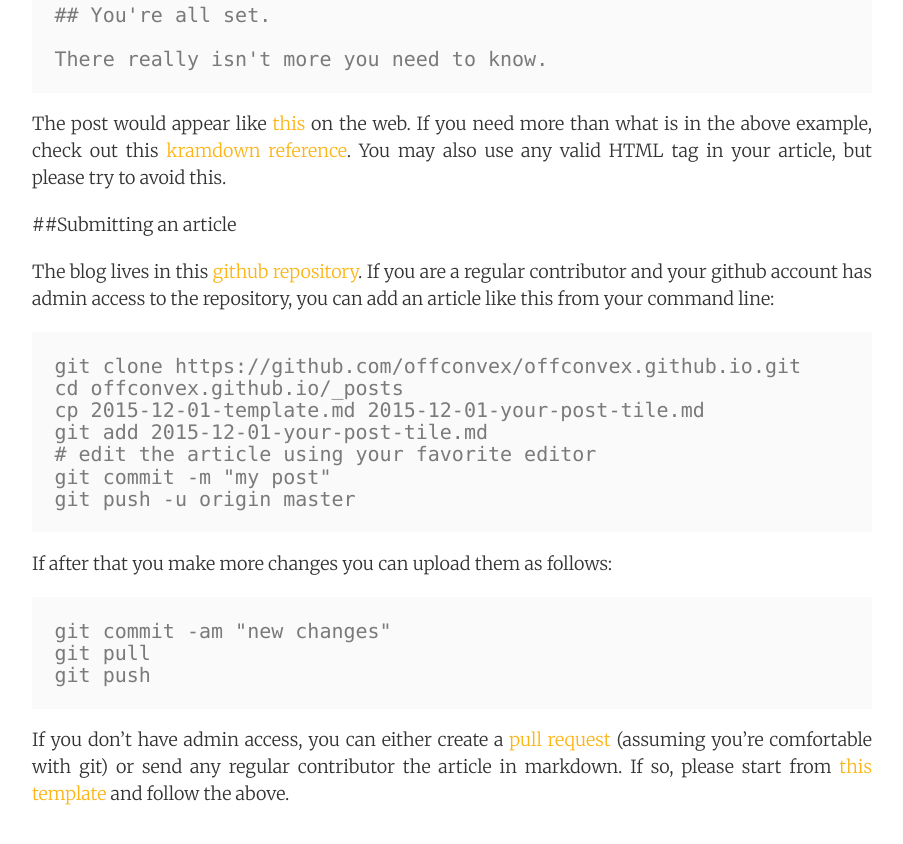
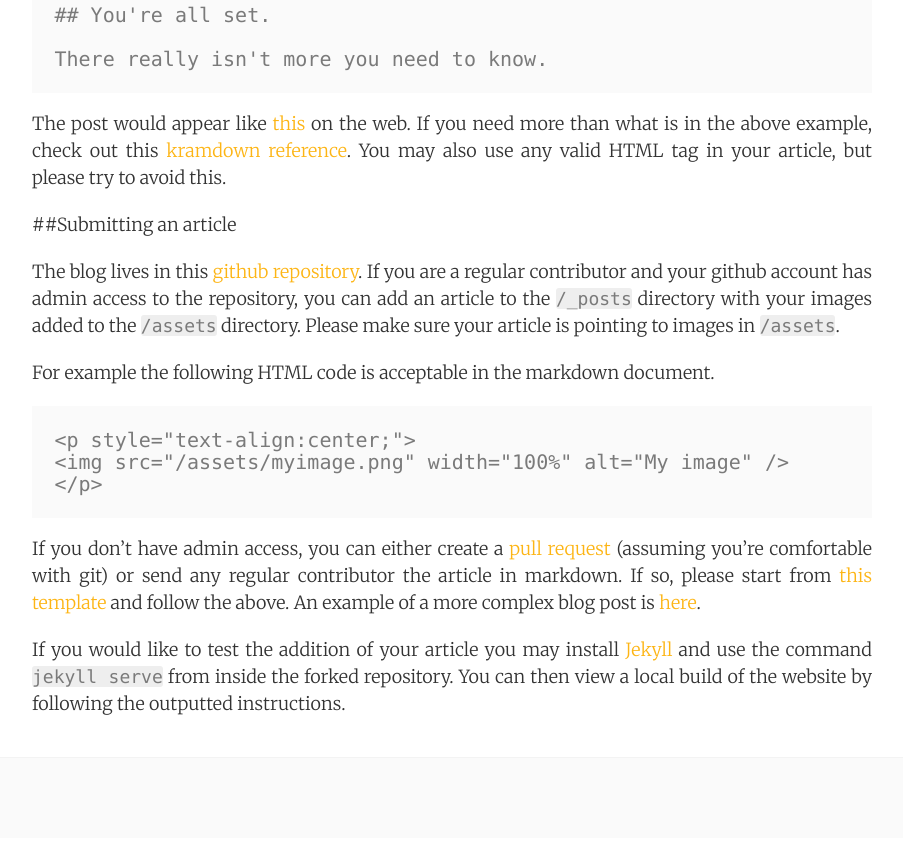
Before and after one commit to YosefLab/yoseflab.github.io-deprecated, a Jekyll site: the page built from guide.md, in a window 1280 px wide and 900 px high, scrolled down 1652 px. Shown: the top 844 px of the window, without its empty margins (188-1091 px from the left). Built offline with Jekyll 4.4.1, drawn with Linux system fonts in a browser that asks for light colours; nearby versions of some CDN libraries.

Commit message:
update guide

```diff
--- a/guide.md
+++ b/guide.md
@@ -68,24 +68,15 @@ You may also use any valid HTML tag in your article, but please try to avoid thi
 
 ##Submitting an article
 
-The blog lives in this [github repository](https://github.com/offconvex/offconvex.github.io). If you are a regular contributor and your github account has admin access to the repository, you can add an article like this from your command line:
+The blog lives in this [github repository](https://github.com/YosefLab/yoseflab.github.io). If you are a regular contributor and your github account has admin access to the repository, you can add an article to the `/_posts` directory with your images added to the `/assets` directory. Please make sure your article is pointing to images in `/assets`.
 
+For example the following HTML code is acceptable in the markdown document.
 ~~~
-git clone https://github.com/offconvex/offconvex.github.io.git
-cd offconvex.github.io/_posts
-cp 2015-12-01-template.md 2015-12-01-your-post-tile.md
-git add 2015-12-01-your-post-tile.md
-# edit the article using your favorite editor
-git commit -m "my post"
-git push -u origin master
+<p style="text-align:center;">
+<img src="/assets/myimage.png" width="100%" alt="My image" />
+</p>
 ~~~
 
-If after that you make more changes you can upload them as follows:
+If you don't have admin access, you can either create a [pull request](https://help.github.com/articles/creating-a-pull-request/) (assuming you're comfortable with git) or send any regular contributor the article in markdown. If so, please start from [this template](https://raw.githubusercontent.com/offconvex/offconvex.github.io/master/_posts/2015-12-01-template.md) and follow the above. An example of a more complex blog post is [here](https://raw.githubusercontent.com/offconvex/offconvex.github.io/master/_posts/2018-11-07-optimization-beyond-landscape.md).
 
-~~~
-git commit -am "new changes"
-git pull
-git push
-~~~
-
-If you don't have admin access, you can either create a [pull request](https://help.github.com/articles/creating-a-pull-request/) (assuming you're comfortable with git) or send any regular contributor the article in markdown. If so, please start from [this template](https://raw.githubusercontent.com/offconvex/offconvex.github.io/master/_posts/2015-12-01-template.md) and follow the above.
+If you would like to test the addition of your article you may install [Jekyll](https://jekyllrb.com) and use the command `jekyll serve` from inside the forked repository. You can then view a local build of the website by following the outputted instructions.
```
